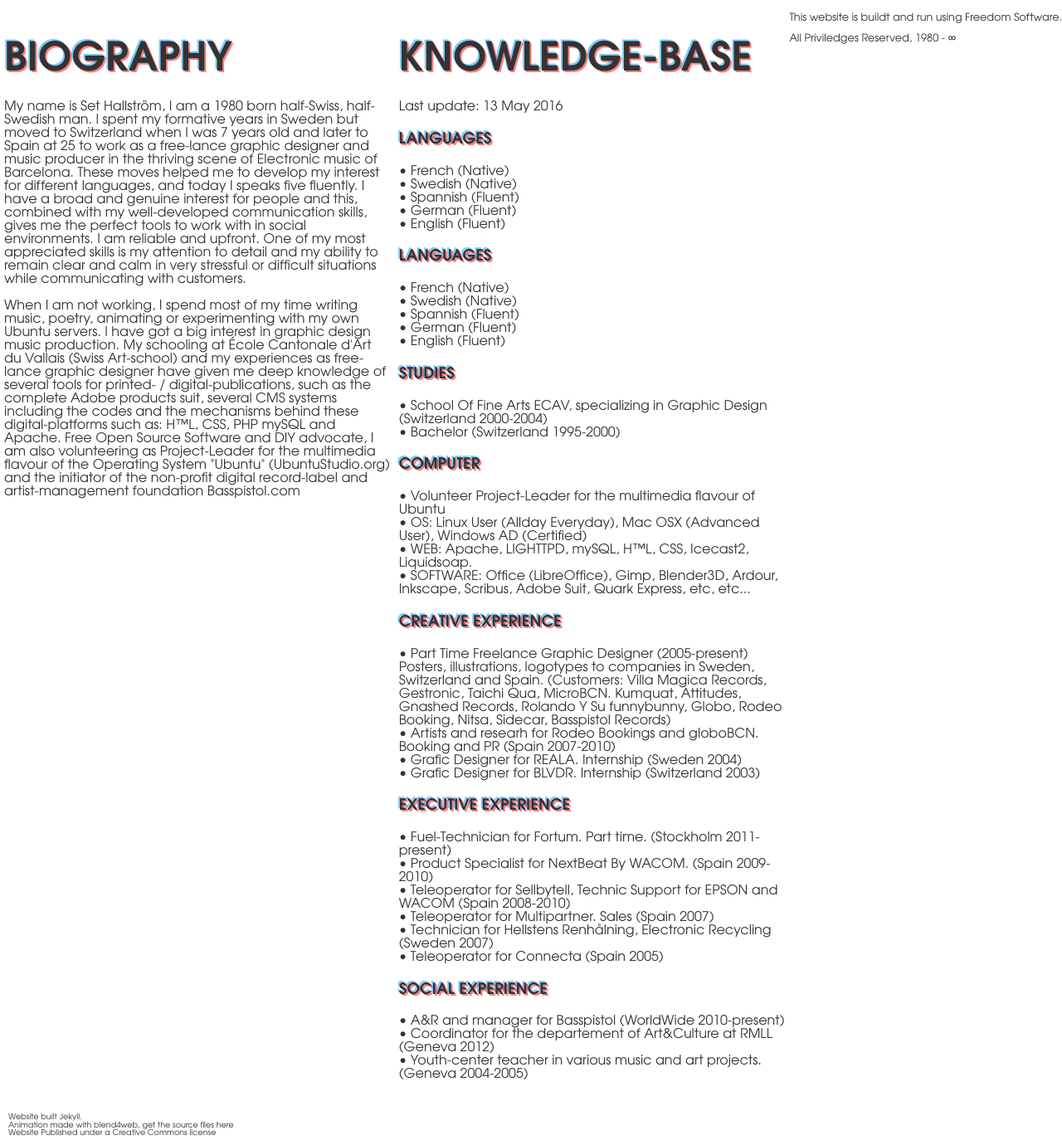
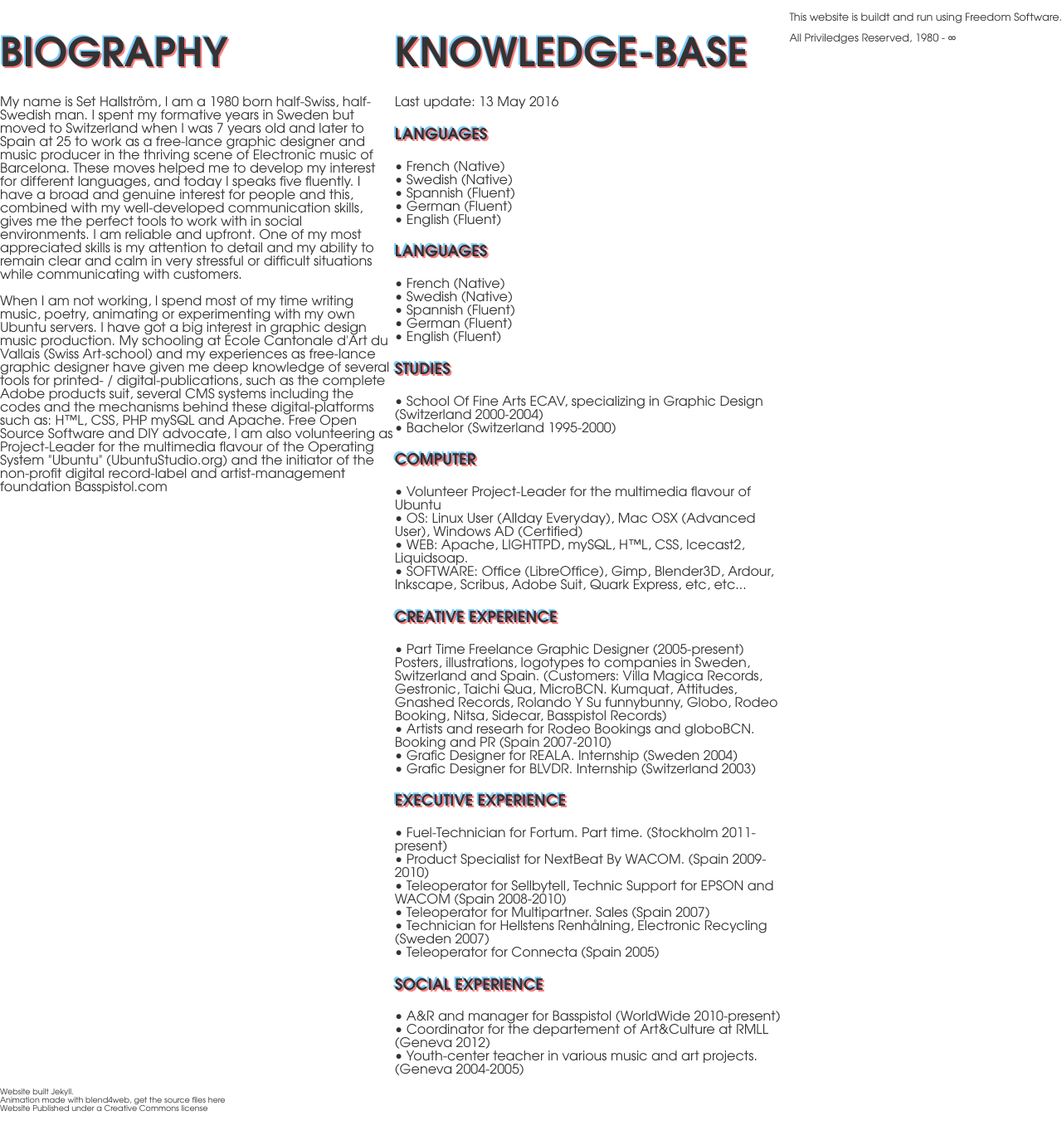
Before and after one commit to Sakrecoer/set.hallstrom, a Jekyll site: the page built from cv.html, in a window 1280 px wide. Shown: the part 270-1650 px from the top of the page at 83% size. Built offline with Jekyll 4.4.1, drawn with Linux system fonts in a browser that asks for light colours; a script that is not in the unit is left out.

Commit message:
Updated '_includes/my_cv.css' via CloudCannon

```diff
--- a/_includes/my_cv.css
+++ b/_includes/my_cv.css
@@ -129,7 +129,7 @@ a:active {
 .column {
   min-width:350px;
   flex: 1 1 400px;
-  margin: 5px;
+  margin: 0;
 }
 #footer {
   width:100%;
@@ -140,5 +140,5 @@ a:active {
   /* background: linear-gradient(293deg, rgba(255, 0, 0, 0.25), rgba(0, 153, 255, 0.25)); */
 }
 #footer p {
-  padding: 10px;
+  margin: 0px;
 }
```
